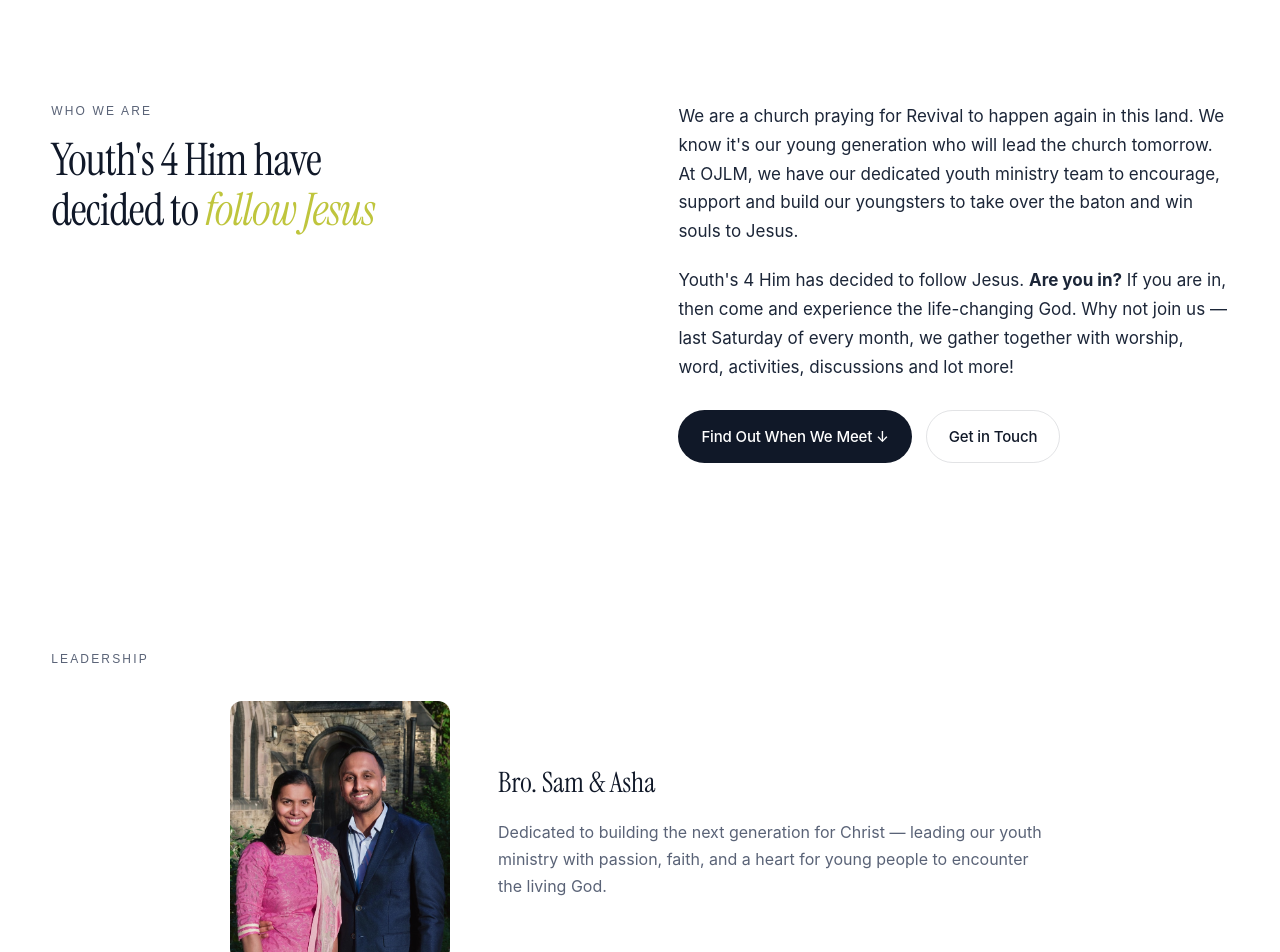
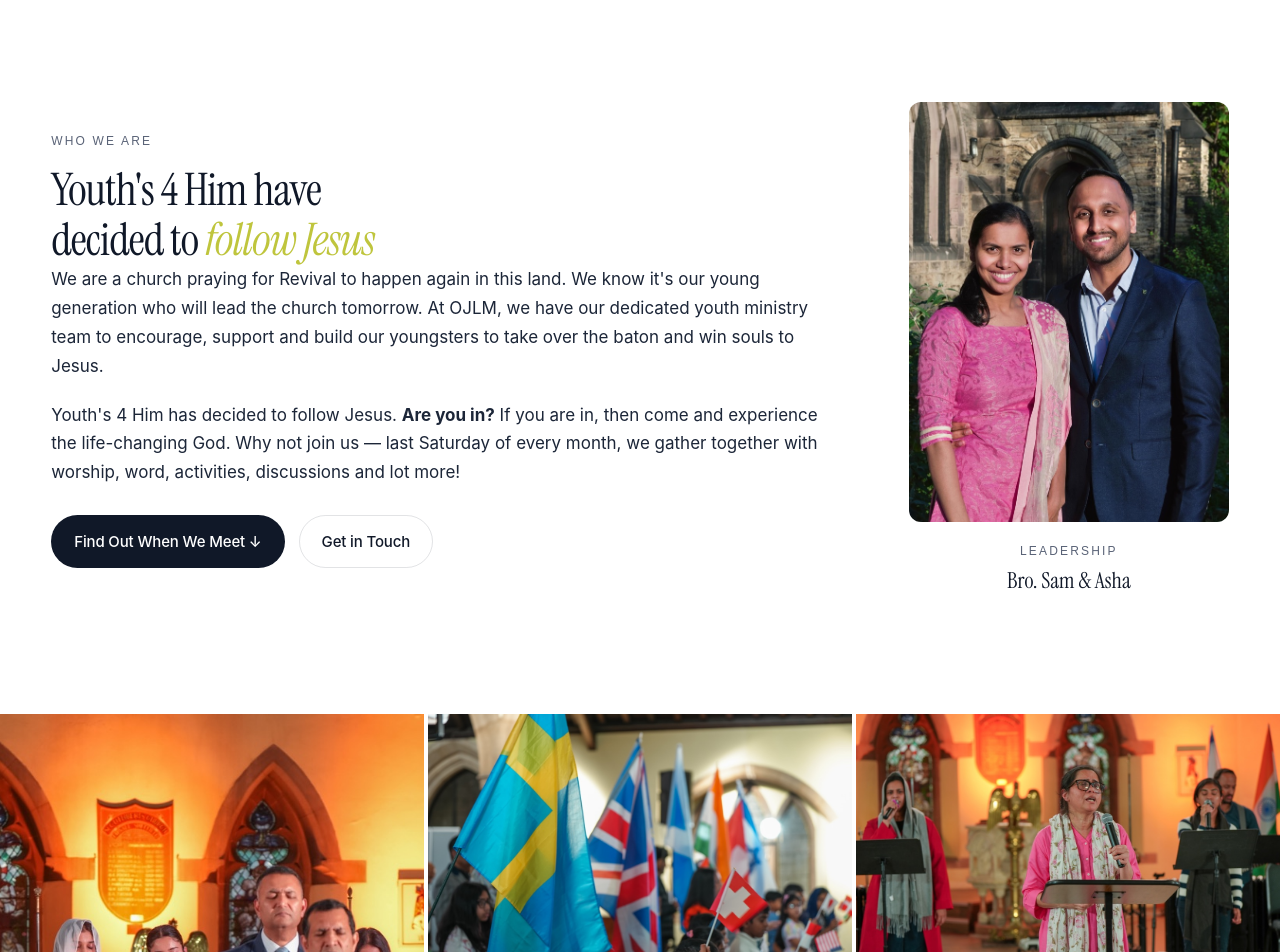
Before and after one commit to ourjesuslives2026/ourjesuslives, a React (Vite) app: page /youth in a window 1280 px wide. Shown: the part 860-1812 px from the top of the page. Built offline with nearby package versions, Linux system fonts and the light colour scheme; a web font is replaced by a local one.

Commit message:
Rearrange Youth page: Who We Are left, Sam & Asha photo right in one section
Co-Authored-By: Claude Sonnet 4.6 <noreply@anthropic.com>

```diff
--- a/src/index.css
+++ b/src/index.css
@@ -2457,6 +2457,27 @@ button { font: inherit; cursor: pointer; border: none; background: none; color:
   gap: clamp(40px, 6vw, 80px);
   align-items: start;
 }
+.yp__mission-split {
+  display: grid;
+  grid-template-columns: 1fr auto;
+  gap: clamp(40px, 6vw, 80px);
+  align-items: center;
+}
+.yp__mission-left { }
+.yp__mission-right {
+  display: flex;
+  flex-direction: column;
+  align-items: center;
+  gap: 20px;
+  flex-shrink: 0;
+}
+.yp__leader-caption { text-align: center; }
+.yp__leader-name {
+  font-family: var(--f-serif);
+  font-size: 22px;
+  color: var(--c-ink);
+  margin: 0;
+}
 .yp__section-label {
   font-family: var(--f-mono);
   font-size: 12px;
@@ -2485,43 +2506,19 @@ button { font: inherit; cursor: pointer; border: none; background: none; color:
 .yp__mission-body p:last-of-type { margin-bottom: 28px; }
 .yp__cta-inline { display: flex; gap: 14px; flex-wrap: wrap; }
 
-/* Leadership */
-.yp__leaders { padding: 72px 0; }
-.yp__leader-card {
-  display: flex;
-  gap: 48px;
-  align-items: center;
-  max-width: 820px;
-  margin: 32px auto 0;
-}
+/* Leadership photo */
 .yp__leader-photo {
-  flex-shrink: 0;
-  width: 220px;
-  height: 260px;
+  width: 320px;
+  height: 420px;
   border-radius: 12px;
   overflow: hidden;
+  flex-shrink: 0;
 }
 .yp__leader-photo img {
   width: 100%;
   height: 100%;
   object-fit: cover;
   object-position: center top;
-}
-.yp__leader-name {
-  font-family: var(--f-serif);
-  font-size: 28px;
-  color: var(--c-ink);
-  margin-bottom: 14px;
-}
-.yp__leader-desc {
-  color: var(--c-muted);
-  font-size: 16px;
-  line-height: 1.7;
-  margin: 0;
-}
-@media (max-width: 600px) {
-  .yp__leader-card { flex-direction: column; gap: 24px; }
-  .yp__leader-photo { width: 100%; height: 280px; }
 }
 
 /* Photo mosaic */
@@ -2710,6 +2707,9 @@ button { font: inherit; cursor: pointer; border: none; background: none; color:
 /* Responsive */
 @media (max-width: 900px) {
   .yp__mission-grid { grid-template-columns: 1fr; }
+  .yp__mission-split { grid-template-columns: 1fr; }
+  .yp__mission-right { flex-direction: row; justify-content: flex-start; align-items: flex-end; }
+  .yp__leader-photo { width: 160px; height: 200px; }
   .yp__what-grid { grid-template-columns: repeat(2, 1fr); }
   .yp__photo-grid { grid-template-columns: repeat(3, 1fr); grid-template-rows: auto; }
   .yp__photo-cell--1 { grid-column: span 2; grid-row: span 1; }
--- a/src/pages/YouthPage.jsx
+++ b/src/pages/YouthPage.jsx
@@ -95,15 +95,15 @@ export default function YouthPage() {
         </div>
       </section>
 
-      {/* Mission statement */}
+      {/* Mission + Leadership combined */}
       <section className="yp__mission">
-        <div className="container yp__mission-grid">
-          <div>
+        <div className="container yp__mission-split">
+          {/* Left — Who We Are */}
+          <div className="yp__mission-left">
             <p className="yp__section-label">Who We Are</p>
             <h2 className="yp__mission-heading">
               Youth's 4 Him have<br />decided to <em>follow Jesus</em>
             </h2>
-          </div>
             <div className="yp__mission-body">
               <p>
                 We are a church praying for Revival to happen again in this land. We know
@@ -123,21 +123,15 @@ export default function YouthPage() {
               </div>
             </div>
           </div>
-      </section>
 
-      {/* Leadership */}
-      <section className="yp__section yp__leaders">
-        <div className="container">
-          <p className="yp__section-label">Leadership</p>
-          <div className="yp__leader-card">
+          {/* Right — Leadership photo */}
+          <div className="yp__mission-right">
             <div className="yp__leader-photo">
               <img src="/assets/youth-leaders.jpg" alt="Bro. Sam & Asha" />
             </div>
-            <div className="yp__leader-info">
+            <div className="yp__leader-caption">
+              <p className="yp__section-label" style={{marginBottom: '4px'}}>Leadership</p>
               <div className="yp__leader-name">Bro. Sam &amp; Asha</div>
-              <p className="yp__leader-desc">
-                Dedicated to building the next generation for Christ — leading our youth ministry with passion, faith, and a heart for young people to encounter the living God.
-              </p>
             </div>
           </div>
         </div>
```
Lines whose indentation alone changed are shown as unchanged.
